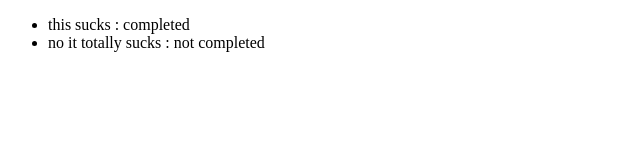
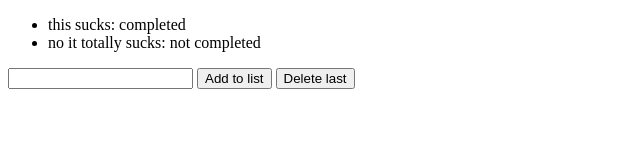
Before and after one commit to SimonGlancy/spike_angular, a plain HTML site: page index.html in a window 1280 px wide. Shown: the whole page, without its empty margins (0-640 px from the left). Drawn offline with nearby package versions, Linux system fonts and the light colour scheme.

Commit message:
Added addToDo and deleteToDo functions

```diff
--- a/controllers.js
+++ b/controllers.js
@@ -1,4 +1,14 @@
   toDoApp.controller('ToDoController', function() {
-      this.todos = [{text: "this sucks", completed:true},
-                    {text: "no it totally sucks", completed:false}];
+    var self = this;
+
+    self.todos = [{text: "this sucks", completed:true},
+                  {text: "no it totally sucks", completed:false}];
+
+    self.addToDo = function(toDoText) {
+      self.todos.push({text: toDoText, completed: false});
+    };
+
+    self.deleteToDo = function() {
+      self.todos.splice(-1, 1);
+    };
   });
--- a/index.html
+++ b/index.html
@@ -12,10 +12,12 @@
     <div ng-controller="ToDoController as controller">
       <ul>
         <li ng-repeat="todo in controller.todos">
-          {{todo.text}} : {{todo.completed ? "completed" : "not completed"}}
+          {{todo.text}}: {{todo.completed ? "completed" : "not completed"}}
         </li>
       </ul>
-      {{ controller.todo }}
+      <input type="text" ng-model="toDoText">
+      <button ng-click="controller.addToDo(toDoText)">Add to list</button>
+      <button ng-click="controller.deleteToDo()">Delete last</button>
     </div>
   </body>
 </html>
```
